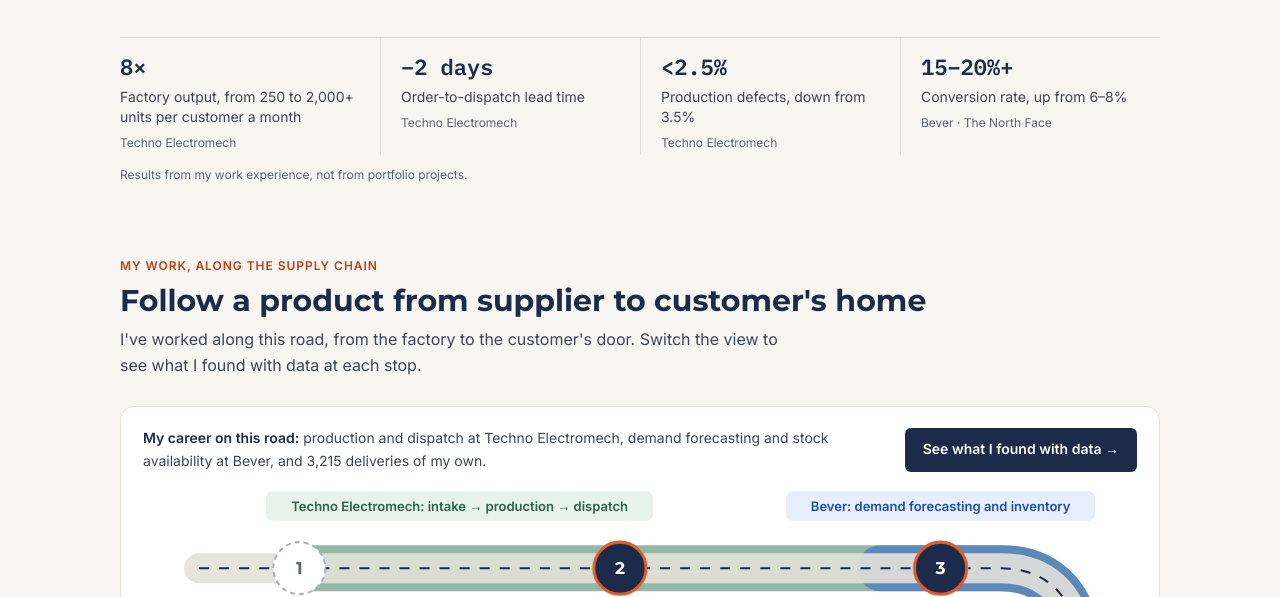
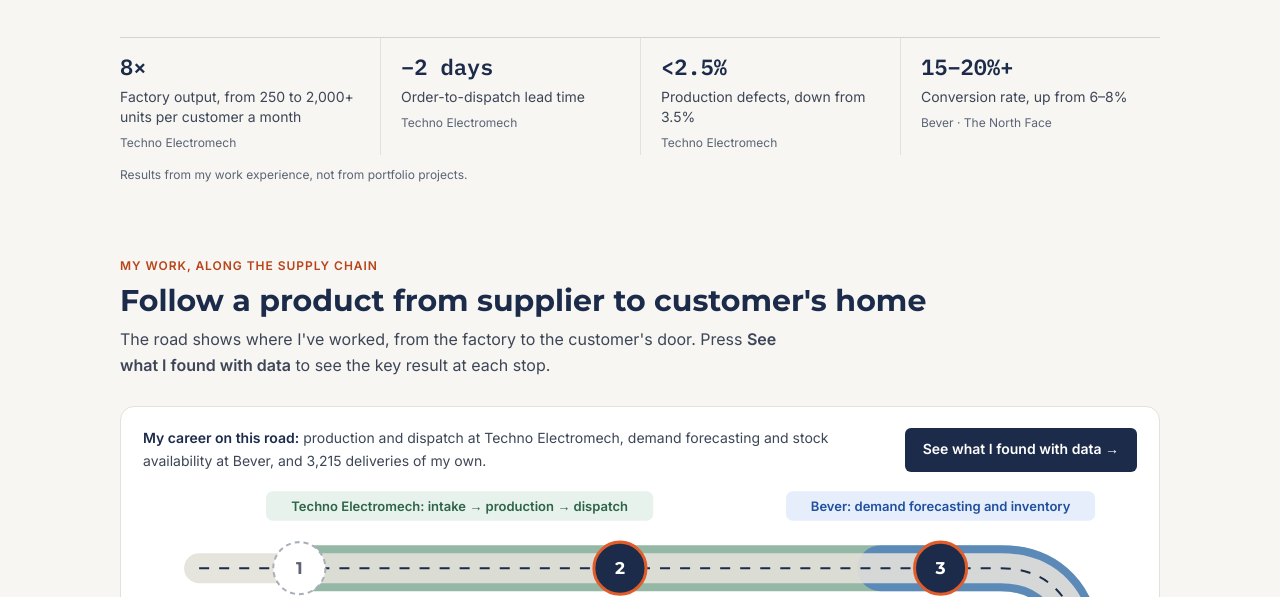
Before and after one commit to HP85-NL/Portfolio, a plain HTML site: page index.html in a window 1280 px wide. Shown: the part 503-1100 px from the top of the page. Drawn offline with Linux system fonts and the light colour scheme.

Commit message:
Clearer road instruction that names the button
Co-Authored-By: Claude Opus 5.5 <noreply@anthropic.com>
Claude-Session: https://claude.ai/code/session_01FhqCsywN24Vfj69CbaCeiD

```diff
--- a/index.html
+++ b/index.html
@@ -316,7 +316,7 @@ section.block{padding:72px 0 0}
   <div class="wrap">
     <p class="eyebrow t" data-en="My work, along the supply chain" data-nl="Mijn werk, langs de supply chain">My work, along the supply chain</p>
     <h2 class="h2 t" data-en="Follow a product from supplier to customer's home" data-nl="Volg een product van leverancier tot bij de klant thuis">Follow a product from supplier to customer's home</h2>
-    <p class="lead t" data-en="I've worked along this road, from the factory to the customer's door. Switch the view to see what I found with data at each stop." data-nl="Ik heb langs deze weg gewerkt, van de fabriek tot de voordeur van de klant. Wissel de weergave om te zien wat ik met data vond bij elke stop.">I've worked along this road, from the factory to the customer's door. Switch the view to see what I found with data at each stop.</p>
+    <p class="lead t" data-en="The road shows where I've worked, from the factory to the customer's door. Press &lt;b&gt;See what I found with data&lt;/b&gt; to see the key result at each stop." data-nl="De weg laat zien waar ik heb gewerkt, van de fabriek tot de voordeur van de klant. Klik op &lt;b&gt;Bekijk wat ik met data vond&lt;/b&gt; voor het belangrijkste resultaat bij elke stop.">The road shows where I've worked, from the factory to the customer's door. Press <b>See what I found with data</b> to see the key result at each stop.</p>
 
     <div class="road">
       <div class="road__bar">
```
